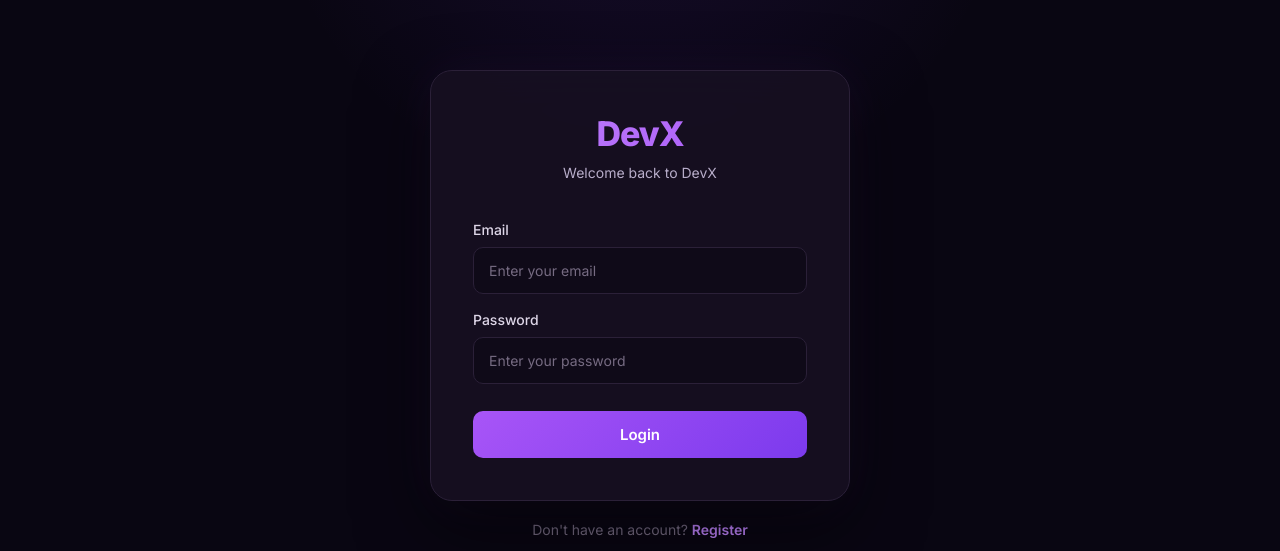
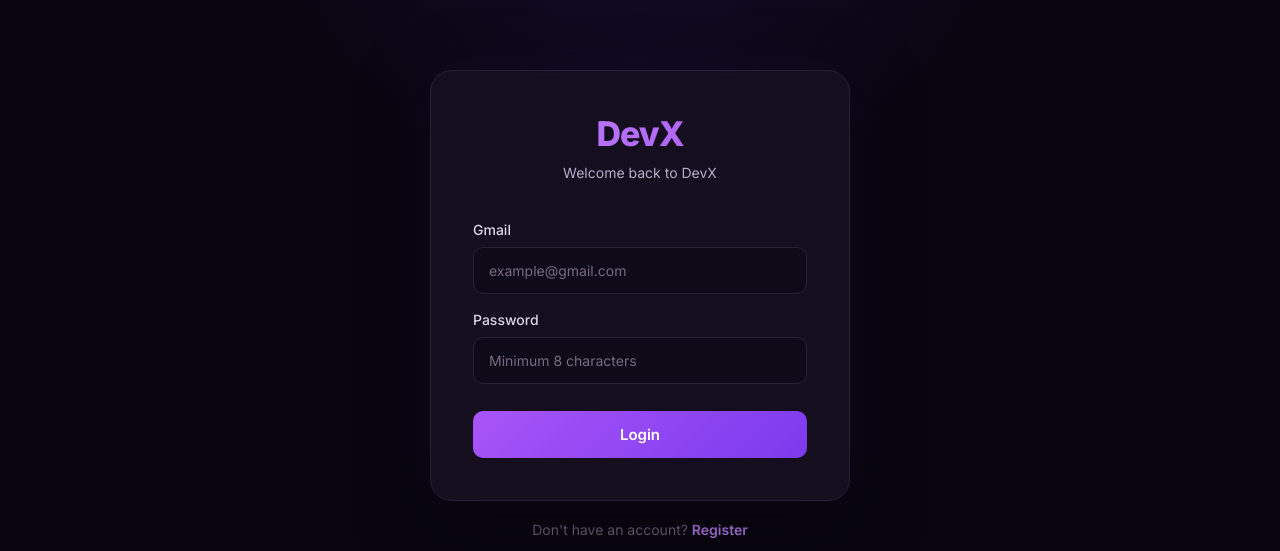
Before and after one commit to aflahalungal77-lab/DevX, a React (Vite) app in the folder client/: page /login in a window 1280 px wide. Shown: the part 168-719 px from the top of the page. Built offline with nearby package versions, Linux system fonts and the light colour scheme.

Commit message:
Add authentication validation

```diff
--- a/client/src/pages/login.jsx
+++ b/client/src/pages/login.jsx
@@ -1,8 +1,6 @@
-import React from 'react';
-import '../index.css';
-import { Link } from 'react-router-dom';
-import { useState } from "react";
-import { useNavigate } from 'react-router-dom';
+import React, { useState } from "react";
+import "../index.css";
+import { Link, useNavigate } from "react-router-dom";
 
 function Login() {
   const navigate = useNavigate();
@@ -10,70 +8,150 @@ function Login() {
   const [email, setEmail] = useState("");
   const [password, setPassword] = useState("");
 
+  const [error, setError] = useState("");
+  const [loading, setLoading] = useState(false);
+
   const handleSubmit = async (e) => {
     e.preventDefault();
 
+    setError("");
+
+    const cleanEmail = email.trim().toLowerCase();
+
+    // Gmail validation
+    const gmailRegex = /^[a-zA-Z0-9._%+-]+@gmail\.com$/;
+
+    if (!gmailRegex.test(cleanEmail)) {
+      setError("Please enter a valid Gmail address.");
+      return;
+    }
+
+    // Password validation
+    if (password.length < 8) {
+      setError("Password must be at least 8 characters.");
+      return;
+    }
+
+    setLoading(true);
+
+    try {
       const response = await fetch(
         "https://devx-api-4fki.onrender.com/api/auth/login",
         {
           method: "POST",
           headers: {
-        "Content-Type": "application/json"
+            "Content-Type": "application/json",
           },
           body: JSON.stringify({
-        email,
-        password
-      })
+            email: cleanEmail,
+            password,
+          }),
         }
       );
 
-  const data = await response.json();
+      // Safely handle JSON / text response
+      const text = await response.text();
 
-  console.log(data);
-  if (response.ok) {
+      let data;
+
+      try {
+        data = JSON.parse(text);
+      } catch {
+        data = {
+          message: text || "Something went wrong.",
+        };
+      }
+
+      console.log("LOGIN RESPONSE:", response.status, data);
+
+      if (!response.ok) {
+        setError(data.message || "Invalid email or password.");
+        return;
+      }
+
+      // Save JWT
       localStorage.setItem("token", data.token);
+
+      // Go to profile
       navigate("/profile");
+
+    } catch (error) {
+      console.error("LOGIN ERROR:", error);
+      setError("Unable to connect to server.");
+    } finally {
+      setLoading(false);
     }
   };
+
   return (
     <div className="login-page">
 
       <div className="login-container">
-        <h1 className="heading">DevX</h1>
+
+        <h1 className="heading">
+          DevX
+        </h1>
 
         <p className="subHeading">
           Welcome back to DevX
         </p>
 
-        <form  onSubmit={handleSubmit}>
-          <label htmlFor="email">Email</label>
+        {error && (
+          <p className="error-message">
+            {error}
+          </p>
+        )}
+
+        <form onSubmit={handleSubmit}>
+
+          {/* Email */}
+
+          <label htmlFor="email">
+            Gmail
+          </label>
+
           <input
             type="email"
             id="email"
             name="email"
-            placeholder="Enter your email"
+            placeholder="example@gmail.com"
             required
             value={email}
             onChange={(e) => setEmail(e.target.value)}
           />
 
-          <label htmlFor="password">Password</label>
+          {/* Password */}
+
+          <label htmlFor="password">
+            Password
+          </label>
+
           <input
             type="password"
             id="password"
             name="password"
-            placeholder="Enter your password"
+            placeholder="Minimum 8 characters"
             required
+            minLength={8}
             value={password}
             onChange={(e) => setPassword(e.target.value)}
           />
 
-          <button type="submit">Login</button>
+          <button
+            type="submit"
+            disabled={loading}
+          >
+            {loading ? "Logging in..." : "Login"}
+          </button>
+
         </form>
       </div>
 
       <p className="register-text">
-        Don't have an account? <Link to="/register">Register</Link>
+        Don't have an account?{" "}
+        <Link to="/register">
+          Register
+        </Link>
       </p>
 
     </div>
--- a/client/src/pages/register.jsx
+++ b/client/src/pages/register.jsx
@@ -15,6 +15,34 @@ function Register() {
   const handleSubmit = async (e) => {
     e.preventDefault();
 
+    setError("");
+
+    // Remove unnecessary spaces
+    const cleanName = name.trim();
+    const cleanEmail = email.trim().toLowerCase();
+
+    // Name validation
+    if (cleanName.length < 2) {
+      setError("Please enter your full name.");
+      return;
+    }
+
+    // Gmail validation
+    const gmailRegex = /^[a-zA-Z0-9._%+-]+@gmail\.com$/;
+
+    if (!gmailRegex.test(cleanEmail)) {
+      setError("Please enter a valid Gmail address.");
+      return;
+    }
+
+    // Password validation
+    if (password.length < 8) {
+      setError("Password must be at least 8 characters.");
+      return;
+    }
+
+    setLoading(true);
+
     try {
       const response = await fetch(
         "https://devx-api-4fki.onrender.com/api/auth/register",
@@ -24,8 +52,8 @@ function Register() {
             "Content-Type": "application/json",
           },
           body: JSON.stringify({
-          name,
-          email,
+            name: cleanName,
+            email: cleanEmail,
             password,
           }),
         }
@@ -38,26 +66,36 @@ function Register() {
       try {
         data = JSON.parse(text);
       } catch {
-      data = { message: text };
+        data = {
+          message: text || "Something went wrong.",
+        };
       }
 
       console.log("REGISTER RESPONSE:", response.status, data);
 
       if (!response.ok) {
-      alert(data.message || "Registration failed");
+        setError(data.message || "Registration failed.");
+        setLoading(false);
         return;
       }
 
+      // Save token
       localStorage.setItem("token", data.token);
+
+      // Go to login
       navigate("/login");
 
     } catch (error) {
       console.error("REGISTER ERROR:", error);
-    alert("Unable to connect to server");
+      setError("Unable to connect to server.");
+    } finally {
+      setLoading(false);
     }
   };
+
   return (
     <div className="login-page">
+
       <div className="login-container">
 
         <h1 className="heading">
@@ -76,6 +114,8 @@ function Register() {
 
         <form onSubmit={handleSubmit}>
 
+          {/* Name */}
+
           <label htmlFor="name">
             Name
           </label>
@@ -90,19 +130,23 @@ function Register() {
             onChange={(e) => setName(e.target.value)}
           />
 
+          {/* Email */}
+
           <label htmlFor="email">
-            Email
+            Gmail
           </label>
 
           <input
             type="email"
             id="email"
             name="email"
-            placeholder="Enter your email"
+            placeholder="example@gmail.com"
             required
             value={email}
             onChange={(e) => setEmail(e.target.value)}
           />
+
+          {/* Password */}
 
           <label htmlFor="password">
             Password
@@ -112,8 +156,9 @@ function Register() {
             type="password"
             id="password"
             name="password"
-            placeholder="Create a password"
+            placeholder="Minimum 8 characters"
             required
+            minLength={8}
             value={password}
             onChange={(e) => setPassword(e.target.value)}
           />
```
Also changed, not shown: 1 other file (tests, documents, lock files or other folders). Lines whose indentation alone changed are shown as unchanged.
